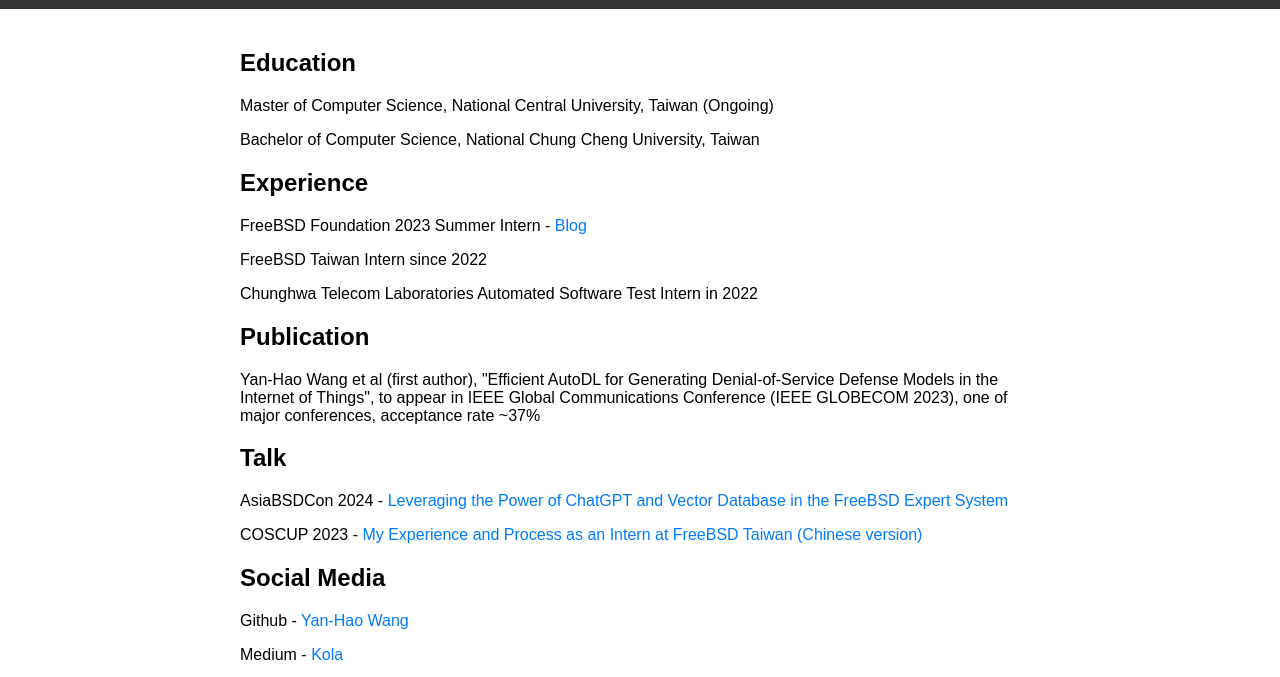
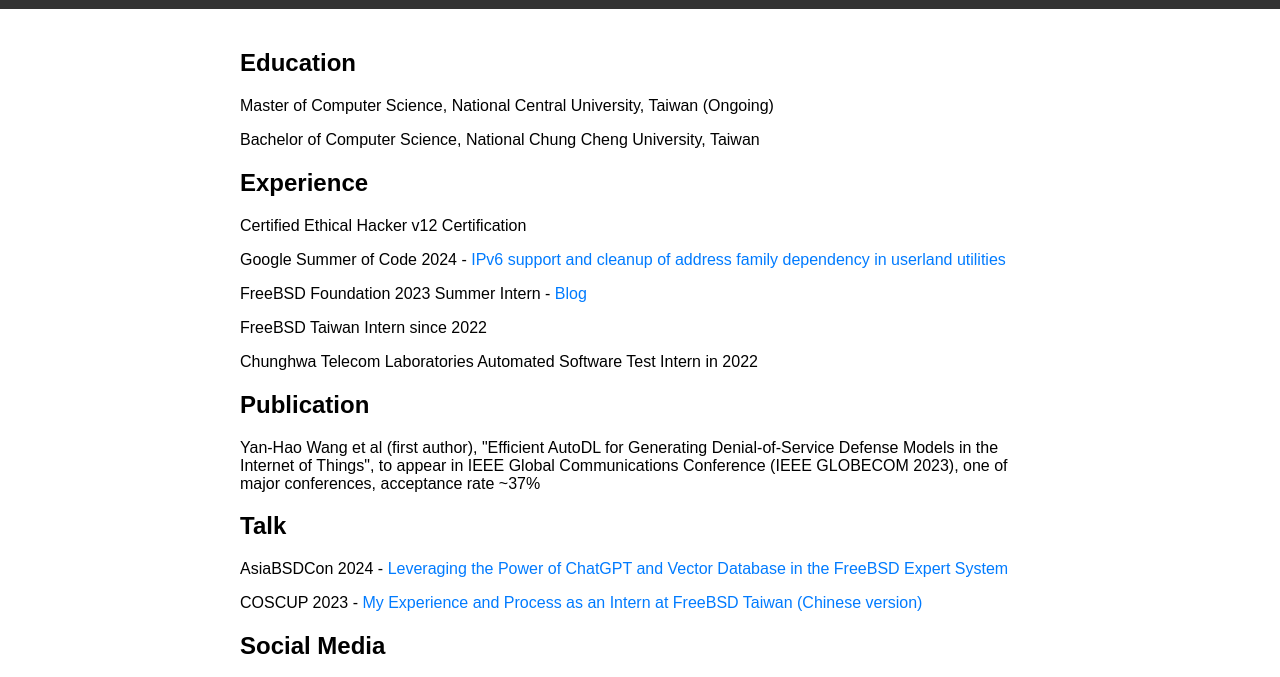
Before and after one commit to Wang-Yan-Hao/small_thing, a plain HTML site: page resume/index.html in a window 1280 px wide. Shown: the part 107-784 px from the top of the page. Drawn offline with Linux system fonts and the light colour scheme.

Commit message:
Update resume and ubuntu script

```diff
--- a/resume/index.html
+++ b/resume/index.html
@@ -20,12 +20,23 @@
         Bachelor of Computer Science, National Chung Cheng University, Taiwan
       </p>
       <h2>Experience</h2>
+      <p>Certified Ethical Hacker v12 Certification</p>
+      <p>
+        Google Summer of Code 2024 -
+        <a
+          href="https://wiki.freebsd.org/SummerOfCode2024Projects/IPv6SupportAndCleanupOfAddressFamilyDependencyInUserlandUtilities"
+        >
+          IPv6 support and cleanup of address family dependency in userland
+          utilities
+        </a>
+      </p>
       <p>
         FreeBSD Foundation 2023 Summer Intern -
         <a
           href="https://freebsdfoundation.org/project/documentation-and-testing-internship/"
-          >Blog</a
         >
+          Blog
+        </a>
       </p>
       <p>FreeBSD Taiwan Intern since 2022</p>
       <p>
```
Also changed, not shown: 1 other file.
